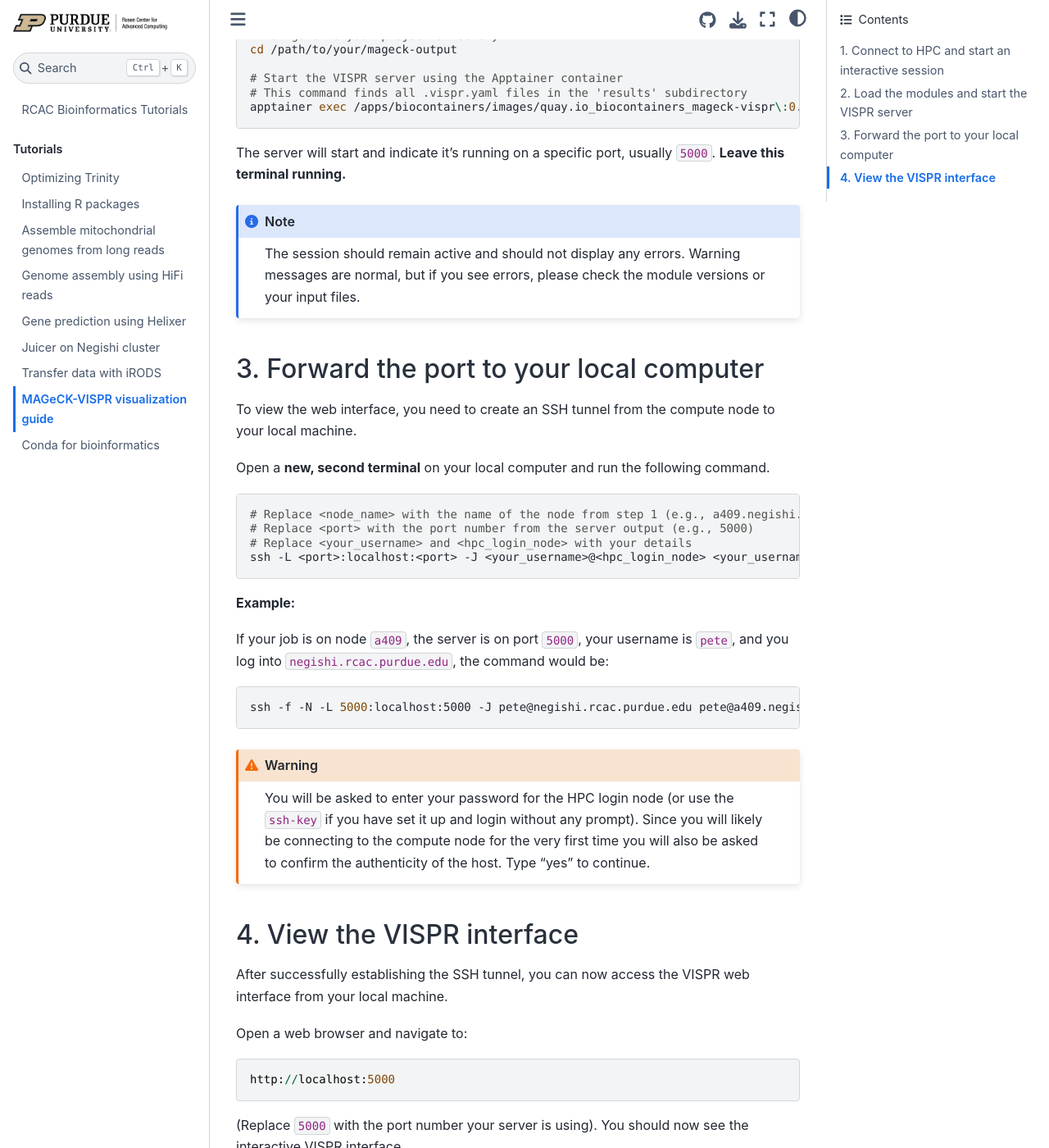
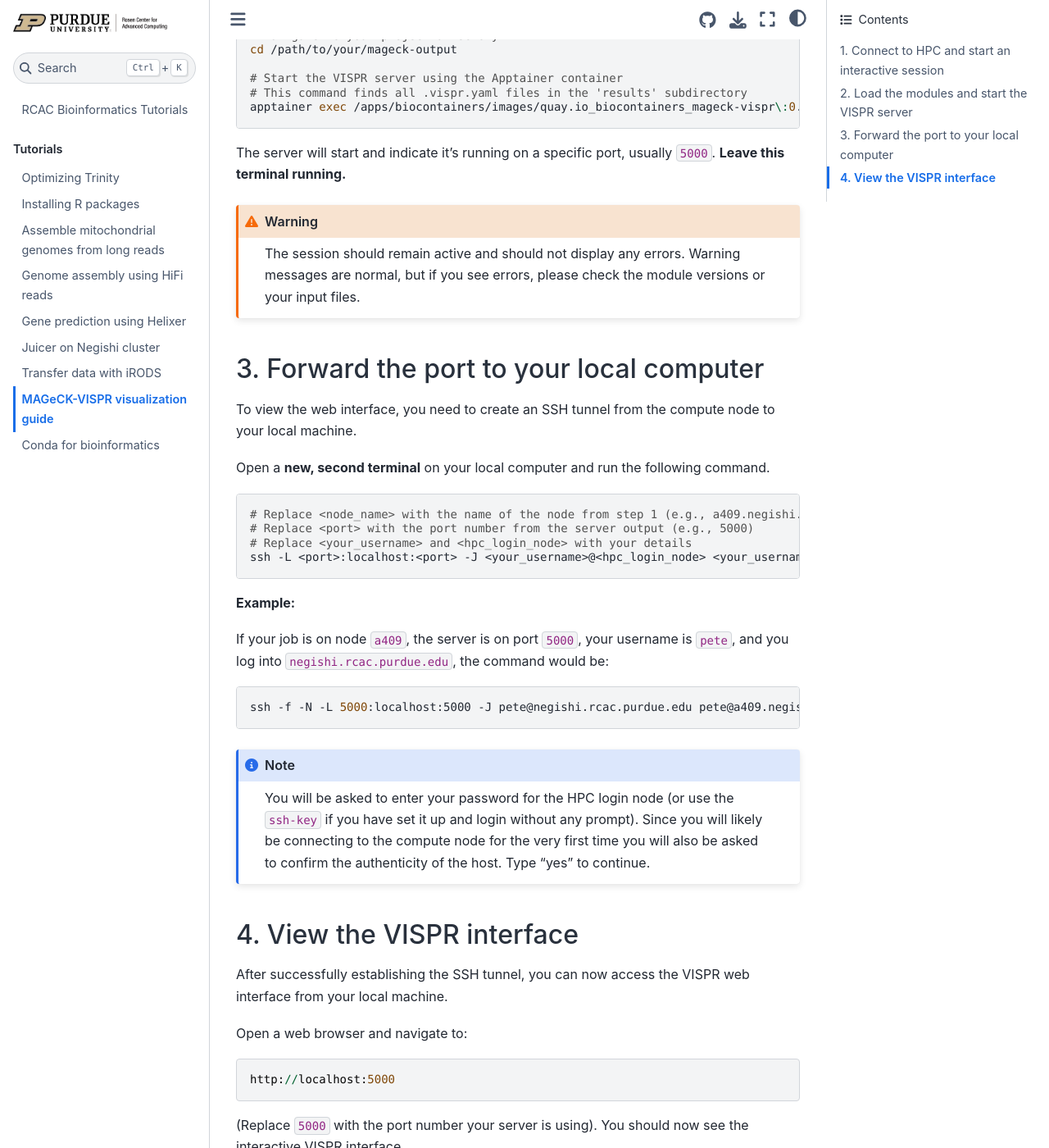
Before and after one commit to aseetharam/rcac-bioinformatics, a Jupyter Book: the page built from docs/vispr.md, in a window 1280 px wide and 1400 px high, scrolled down 976 px. Shown: the whole window at 82% size. Built offline with Jupyter Book 1.0.4 settings and Sphinx 7.4.7 and the Sphinx Book theme 1.1.4, drawn with Linux system fonts in a browser that asks for light colours.

Commit message:
vispr edits

````diff
--- a/docs/vispr.md
+++ b/docs/vispr.md
@@ -39,7 +39,7 @@ apptainer exec /apps/biocontainers/images/quay.io_biocontainers_mageck-vispr\:0.
 
 The server will start and indicate it's running on a specific port, usually `5000`. **Leave this terminal running.**
 
-```{note}
+```{warning}
 The session should remain active and should not display any errors. Warning messages are normal, but if you see errors, please check the module versions or your input files.
 ```
 
@@ -65,7 +65,7 @@ If your job is on node `a409`, the server is on port `5000`, your username is `p
 ssh -f -N -L 5000:localhost:5000 -J pete@negishi.rcac.purdue.edu pete@a409.negishi.rcac.purdue.edu
 ```
 
-```{warning}
+```{note}
 You will be asked to enter your password for the HPC login node (or use the `ssh-key` if you have set it up and login without any prompt). Since you will likely be connecting to the compute node for the very first time you will also be asked to confirm the authenticity of the host. Type "yes" to continue.
 ```
 
````
